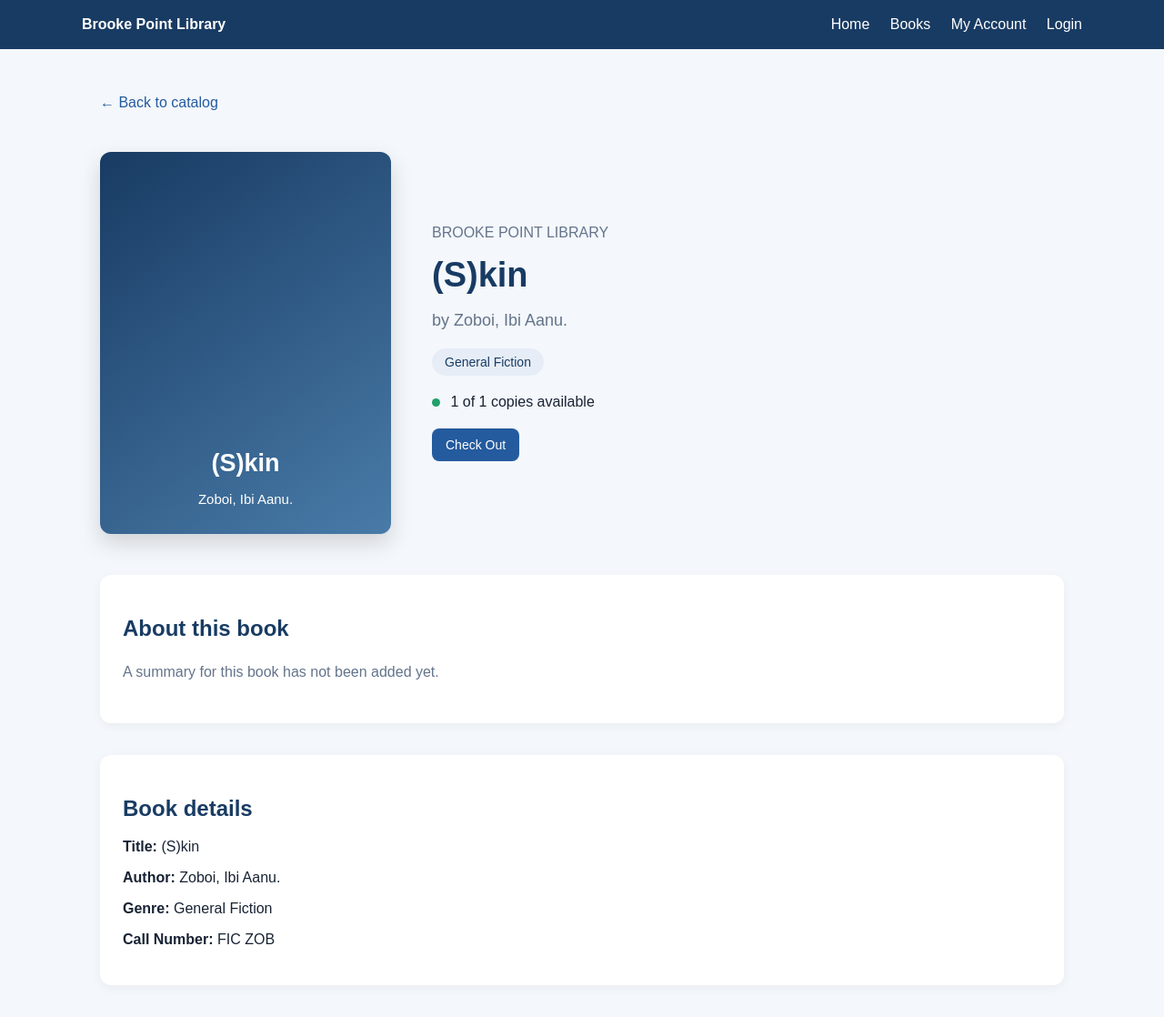
After one commit to darchery0/dih, a Flask app: page /book/840 in a window 1280 px wide. The commit adds this page. Shown: the whole page at 91% size. Run offline with Flask 3, Linux system fonts and the light colour scheme; data comes from the database, SQL or seed files in the repository; both versions use the stored data as it was after the commit.

```diff
--- a/SQLStuff/app.py
+++ b/SQLStuff/app.py
@@ -112,6 +112,25 @@ def books_page():
         books=books,
         selected_genre=selected_genre
     )
+
+
+@app.get("/book/<int:book_id>")
+def book_overview(book_id):
+    book_results = rows("""
+        SELECT id, title, author, genre, lexile, call_number,
+               total_copies, available_copies, summary
+        FROM library
+        WHERE id=? AND COALESCE(is_active, 1)=1
+    """, (book_id,))
+
+    if not book_results:
+        return "Book not found.", 404
+
+    return render_template(
+        "book_overview.html",
+        book=book_results[0]
+    )
+
 
 
 @app.get("/login")
@@ -415,6 +434,7 @@ def admin_add_book():
     title = str(data.get("title", "")).strip()
     author = str(data.get("author", "")).strip()
     genre = str(data.get("genre", "")).strip()
+    summary = str(data.get("summary", "")).strip()
     try:
         copies = int(data.get("total_copies", 1))
         lexile = int(data["lexile"]) if data.get("lexile") not in (None, "") else None
@@ -427,9 +447,12 @@ def admin_add_book():
     db = connect()
     try:
         cursor = db.execute("""
-            INSERT INTO library(title, author, genre, lexile, total_copies, available_copies, is_active)
-            VALUES(?,?,?,?,?,?,1)
-        """, (title, author, genre, lexile, copies, copies))
+    INSERT INTO library(
+        title, author, genre, lexile, total_copies,
+        available_copies, is_active, summary
+    )
+    VALUES(?,?,?,?,?,?,1,?)
+""", (title, author, genre, lexile, copies, copies, summary))
         db.commit()
         return jsonify(id=cursor.lastrowid), 201
     except sqlite3.Error:
@@ -455,8 +478,9 @@ def admin_edit_book(book_id):
     db = connect()
     try:
         book = db.execute(
-            "SELECT available_copies FROM library WHERE id=?", (book_id,)
-        ).fetchone()
+    "SELECT available_copies, summary FROM library WHERE id=?",
+    (book_id,)
+).fetchone()
         if not book:
             return error("Book not found.", 404)
         checked_out = db.execute(
@@ -466,10 +490,13 @@ def admin_edit_book(book_id):
         if total < checked_out:
             return error(f"At least {checked_out} copies are currently checked out.")
         available = total - checked_out
+        summary = str(data.get("summary", book["summary"] or "")).strip()
         db.execute("""
-            UPDATE library SET title=?, author=?, genre=?, total_copies=?,
-                available_copies=? WHERE id=?
-        """, (title, author, genre, total, available, book_id))
+    UPDATE library SET
+        title=?, author=?, genre=?, total_copies=?,
+        available_copies=?, summary=?
+    WHERE id=?
+""", (title, author, genre, total, available, summary, book_id))
         db.commit()
         return jsonify(success=True)
     finally:
--- a/SQLStuff/static/css/style.css
+++ b/SQLStuff/static/css/style.css
@@ -63,3 +63,150 @@
     color: #ffffff;
     border-color: #245b9e;
 }
+
+/* Clickable book cards */
+.book-link {
+    display: block;
+    color: inherit;
+    text-decoration: none;
+    cursor: pointer;
+    transition: transform 0.2s ease, box-shadow 0.2s ease;
+}
+
+.book-link:hover {
+    transform: translateY(-4px);
+    box-shadow: 0 8px 22px rgba(0, 0, 0, 0.12);
+}
+
+.book-link:focus-visible {
+    outline: 3px solid #245b9e;
+    outline-offset: 3px;
+}
+
+
+/* Book overview page */
+
+.back-link {
+    display: inline-block;
+    margin: 15px 0 25px;
+    color: #245b9e;
+    text-decoration: none;
+}
+
+.back-link:hover {
+    text-decoration: underline;
+}
+
+.overview-layout {
+    display: grid;
+    grid-template-columns: minmax(220px, 320px) 1fr;
+    gap: 45px;
+    align-items: center;
+    margin: 20px 0 45px;
+}
+
+.overview-cover {
+    width: 100%;
+}
+
+.cover-placeholder {
+    min-height: 420px;
+    padding: 30px;
+    border-radius: 12px;
+    background: linear-gradient(145deg, #183b63, #497ba8);
+    color: white;
+    box-shadow: 0 10px 25px rgba(0, 0, 0, 0.15);
+    display: flex;
+    flex-direction: column;
+    justify-content: flex-end;
+    text-align: center;
+}
+
+.cover-placeholder span {
+    font-size: 27px;
+    font-weight: bold;
+}
+
+.cover-placeholder small {
+    margin-top: 15px;
+    font-size: 15px;
+}
+
+.overview-info h1 {
+    font-size: 38px;
+    margin: 8px 0;
+}
+
+.overview-author {
+    font-size: 18px;
+    color: #64748b;
+}
+
+.overview-genres {
+    display: flex;
+    flex-wrap: wrap;
+    gap: 8px;
+    margin: 20px 0;
+}
+
+.overview-genres span {
+    padding: 7px 14px;
+    border-radius: 999px;
+    background: #e6edf6;
+    color: #183b63;
+    font-size: 14px;
+}
+
+.overview-availability {
+    margin: 20px 0;
+}
+
+.availability-dot,
+.unavailable-dot {
+    display: inline-block;
+    width: 9px;
+    height: 9px;
+    border-radius: 50%;
+    margin-right: 7px;
+}
+
+.availability-dot {
+    background: #22a06b;
+}
+
+.unavailable-dot {
+    background: #dc5555;
+}
+
+.overview-description,
+.overview-details {
+    margin: 35px 0;
+    padding: 25px;
+    background: #fff;
+    border-radius: 12px;
+    box-shadow: 0 3px 12px rgba(0, 0, 0, 0.05);
+}
+
+.overview-description p {
+    line-height: 1.8;
+}
+
+@media (max-width: 650px) {
+    .overview-layout {
+        grid-template-columns: 1fr;
+        gap: 25px;
+    }
+
+    .overview-cover {
+        max-width: 260px;
+        margin: auto;
+    }
+
+    .cover-placeholder {
+        min-height: 340px;
+    }
+
+    .overview-info h1 {
+        font-size: 30px;
+    }
+}
--- /dev/null
+++ b/SQLStuff/templates/book_overview.html
@@ -0,0 +1,145 @@
+
+<!doctype html>
+<html lang="en">
+<head>
+    <meta charset="utf-8">
+    <meta name="viewport" content="width=device-width,initial-scale=1">
+    <title>{{ book.title }} · Brooke Point Library</title>
+    <link rel="stylesheet" href="/static/css/style.css">
+</head>
+
+<body>
+<header class="top">
+    <strong>Brooke Point Library</strong>
+    <nav>
+        <a href="/">Home</a>
+        <a href="/books">Books</a>
+        <a href="/my-account">My Account</a>
+        <a href="/login">Login</a>
+    </nav>
+</header>
+
+<main class="wrap">
+
+    <a href="/books" class="back-link">← Back to catalog</a>
+
+    <section class="overview-layout">
+
+        <div class="overview-cover">
+            <div class="cover-placeholder">
+                <span>{{ book.title }}</span>
+                <small>{{ book.author }}</small>
+            </div>
+        </div>
+
+        <div class="overview-info">
+
+            <p class="muted">BROOKE POINT LIBRARY</p>
+
+            <h1>{{ book.title }}</h1>
+
+            <p class="overview-author">by {{ book.author }}</p>
+
+            <div class="overview-genres">
+                <span>{{ book.genre }}</span>
+                {% if book.lexile %}
+                    <span>Lexile {{ book.lexile }}</span>
+                {% endif %}
+            </div>
+
+            <p class="overview-availability">
+                {% if book.available_copies > 0 %}
+                    <span class="availability-dot"></span>
+                    {{ book.available_copies }} of {{ book.total_copies }} copies available
+                {% else %}
+                    <span class="unavailable-dot"></span>
+                    Currently unavailable
+                {% endif %}
+            </p>
+
+            {% if book.available_copies > 0 %}
+                <button id="checkoutButton" onclick="checkoutBook()">
+                    Check Out
+                </button>
+            {% else %}
+                <button disabled>Unavailable</button>
+            {% endif %}
+
+            <p id="checkoutMessage" role="status"></p>
+
+        </div>
+
+    </section>
+
+    <section class="overview-description">
+        <h2>About this book</h2>
+
+        {% if book.summary %}
+            <p>{{ book.summary }}</p>
+        {% else %}
+            <p class="muted">
+                A summary for this book has not been added yet.
+            </p>
+        {% endif %}
+    </section>
+
+    <section class="overview-details">
+        <h2>Book details</h2>
+
+        <p><strong>Title:</strong> {{ book.title }}</p>
+        <p><strong>Author:</strong> {{ book.author }}</p>
+        <p><strong>Genre:</strong> {{ book.genre }}</p>
+
+        {% if book.lexile %}
+            <p><strong>Lexile:</strong> {{ book.lexile }}</p>
+        {% endif %}
+
+        {% if book.call_number %}
+            <p><strong>Call Number:</strong> {{ book.call_number }}</p>
+        {% endif %}
+
+    </section>
+
+</main>
+
+<script>
+async function checkoutBook() {
+    const button = document.getElementById("checkoutButton");
+    const message = document.getElementById("checkoutMessage");
+
+    button.disabled = true;
+    message.textContent = "Processing checkout...";
+
+    try {
+        const response = await fetch(
+            "/api/books/{{ book.id }}/checkout",
+            { method: "POST" }
+        );
+
+        const data = await response.json();
+
+        if (response.status === 401) {
+            location.href = "/login";
+            return;
+        }
+
+        if (!response.ok) {
+            throw new Error(data.error || "Checkout failed.");
+        }
+
+        message.className = "success";
+        message.textContent =
+            `Checked out successfully! Your book is due ${data.due_date}.`;
+
+        button.textContent = "Checked Out";
+
+    } catch (error) {
+        message.className = "error";
+        message.textContent = error.message;
+        button.disabled = false;
+    }
+}
+</script>
+
+</body>
+</html>
```
Also changed, not shown: SQLStuff/add_book_summaries.py (added, +51 -0 lines), SQLStuff/templates/book.html (+81 -12 lines), SQLStuff/templates/index.html (+6 -4 lines), SQLStuff/library.db, SQLStuff/library_before_summaries_20261110_132330.db (added).
